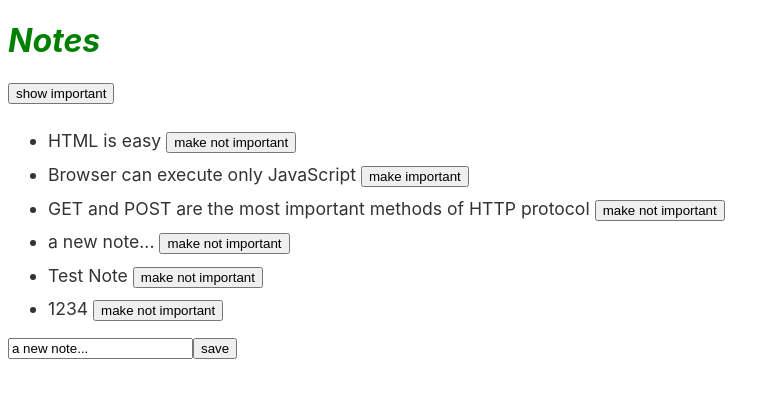
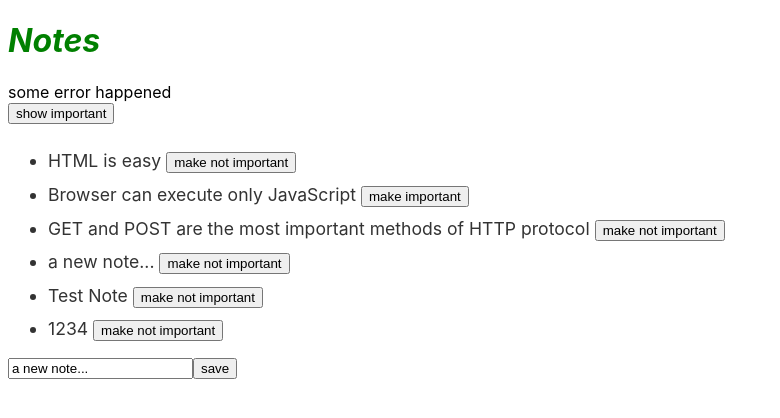
Before and after one commit to staeff/fullstackopen-notes, a React (Create React App) app: page / in a window 1280 px wide. Shown: the top 418 px of the page, without its empty margins (0-780 px from the left). Built offline with nearby package versions, Linux system fonts and the light colour scheme; data requests are answered from the project's data file.

Commit message:
Add notification component

```diff
--- a/src/App.js
+++ b/src/App.js
@@ -1,11 +1,14 @@
 import React, { useState, useEffect } from 'react'
 import Note from './components/Note'
+import Notification from './components/Notification'
 import noteService from './services/notes'
+
 
 const App = () => {
   const [notes, setNotes] = useState([])
   const [newNote, setNewNote] = useState('a new note...')
   const [showAll, setShowAll] = useState(true)
+  const [errorMessage, setErrorMessage] = useState('some error happened')
 
   // An example of an effect hook
   // a call to a state-updating function (setNotes) triggers the re-rendering
@@ -77,6 +80,7 @@ const App = () => {
   return (
     <div>
       <h1>Notes</h1>
+      <Notification msg={errorMessage} />
       <button onClick={() => setShowAll(!showAll)}>
         show {showAll ? 'important' : 'all'}
       </button>
--- /dev/null
+++ b/src/components/Notification.js
@@ -0,0 +1,15 @@
+import React from 'react'
+
+const Notification = ({ msg }) => {
+  if (msg === null) {
+    return null
+  }
+
+  return (
+    <div className='error'>
+      {msg}
+    </div>
+  )
+}
+
+export default Notification
```
